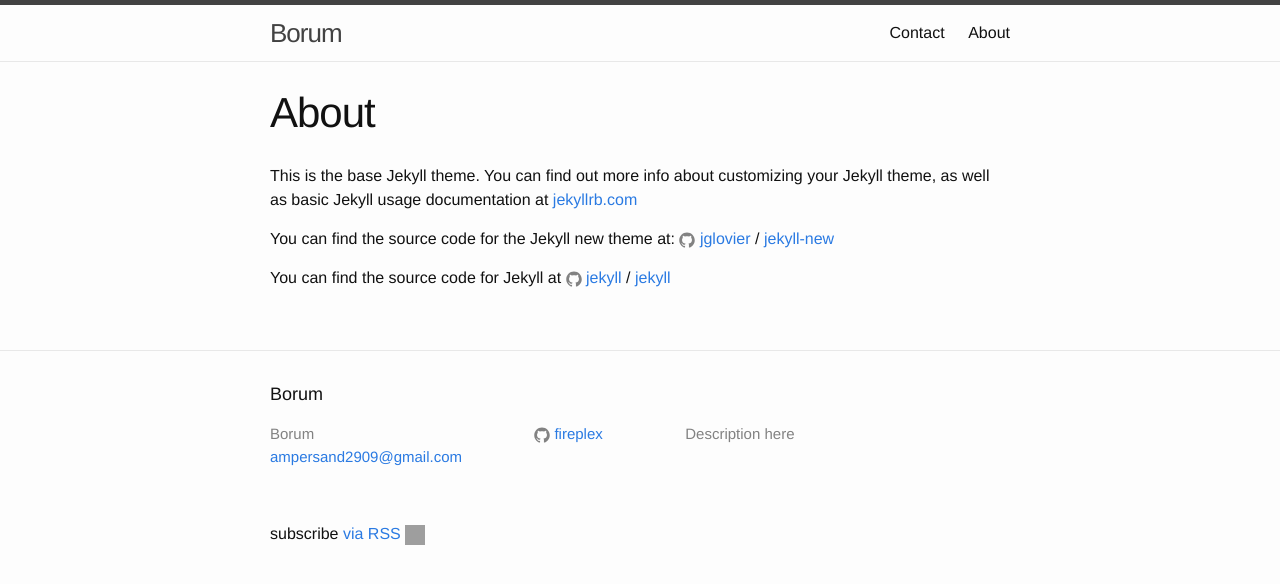
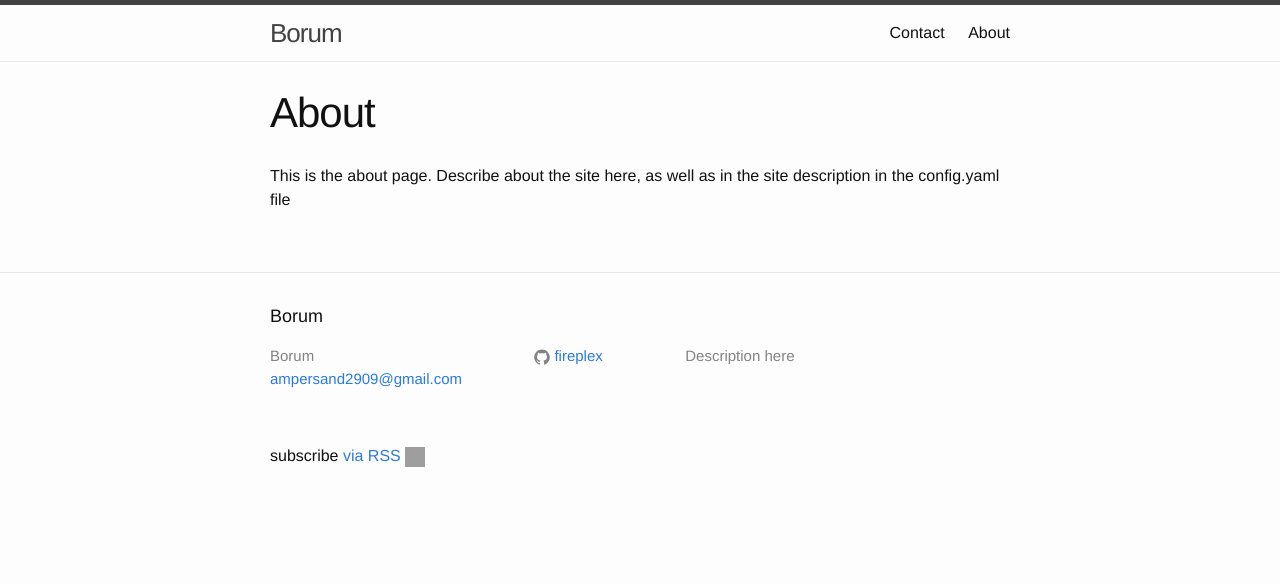
Before and after one commit to slothgamez/fireplex.github.io, a Jekyll site: the page built from about.md, in a window 1280 px wide. Shown: the top 584 px of the page. Built offline with Jekyll 4.4.1, drawn with Linux system fonts in a browser that asks for light colours; grey boxes are pictures that could not be loaded.

Commit message:
Update about.md

```diff
--- a/about.md
+++ b/about.md
@@ -4,12 +4,4 @@
 permalink: /about/
 ---
 
-This is the base Jekyll theme. You can find out more info about customizing your Jekyll theme, as well as basic Jekyll usage documentation at [jekyllrb.com](http://jekyllrb.com/)
-
-You can find the source code for the Jekyll new theme at:
-{% include icon-github.html username="jglovier" %} /
-[jekyll-new](https://github.com/jglovier/jekyll-new)
-
-You can find the source code for Jekyll at
-{% include icon-github.html username="jekyll" %} /
-[jekyll](https://github.com/jekyll/jekyll)
+This is the about page. Describe about the site here, as well as in the site description in the config.yaml file
```
